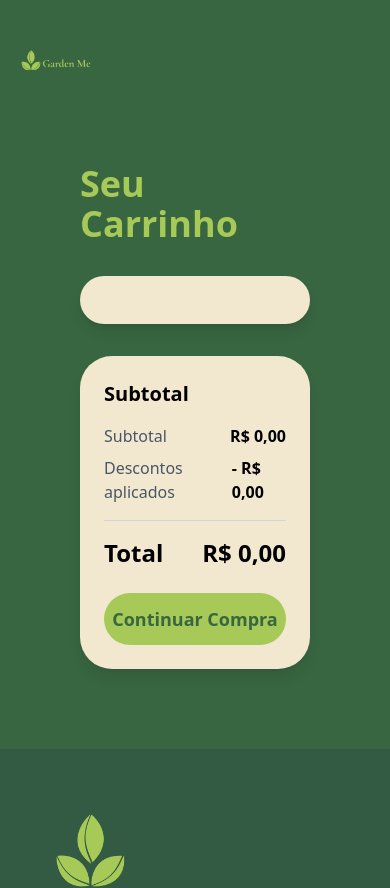
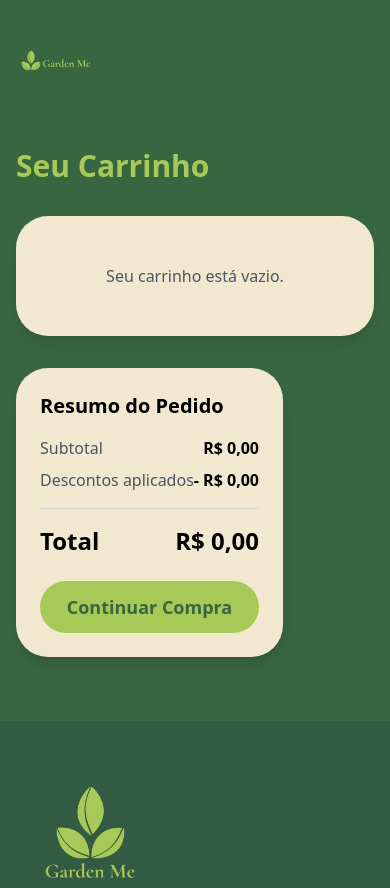
Before and after one commit to standbytheboy/gardenme, a React (Vite) app in the folder frontend/: page /carrinho in a window 390 px wide. Shown: the top 888 px of the page. Built offline with nearby package versions, Linux system fonts and the light colour scheme; some icons are missing.

Commit message:
making shopping cart page responsive

```diff
--- a/frontend/src/components/CartItem.tsx
+++ b/frontend/src/components/CartItem.tsx
@@ -1,5 +1,5 @@
-import React from 'react';
-import { CartItemProps } from './interfaces';
+import React from "react";
+import { CartItemProps } from "./interfaces";
 
 const CartItem: React.FC<CartItemProps> = ({
   id,
@@ -9,7 +9,7 @@ const CartItem: React.FC<CartItemProps> = ({
   quantity,
   imageSrc,
   onQuantityChange,
-  onRemove
+  onRemove,
 }) => {
   const handleDecrease = () => {
     if (quantity > 1) {
@@ -22,32 +22,43 @@ const CartItem: React.FC<CartItemProps> = ({
   };
 
   return (
-    <div className="flex items-center p-4 mb-4 bg-[#F2E8CF] rounded-2xl">
-  <img src={imageSrc} alt={name} className="w-16 h-16 object-cover rounded-md mr-4" />
-  <div className="flex-grow">
+    <div className="flex flex-col sm:flex-row items-center p-4 mb-4 bg-[#F2E8CF] rounded-2xl">
+      <img
+        src={imageSrc}
+        alt={name}
+        className="w-16 h-16 object-cover rounded-md mb-2 sm:mb-0 sm:mr-4"
+      />
+
+      <div className="flex-grow mb-2 sm:mb-0">
         <p className="font-semibold text-lg text-[#386641]">{name}</p>
         <p className="text-sm text-gray-500">{kit}</p>
       </div>
-  <div className="flex items-center bg-[#A7C957] rounded-2xl p-1 mx-4">
+
+      <div className="flex items-center bg-[#A7C957] rounded-2xl p-1 mx-0 sm:mx-4 mb-2 sm:mb-0">
         <button
           onClick={handleDecrease}
-      className="text-text-light w-8 h-8 flex items-center justify-center text-xl font-bold"
+          aria-label={`Diminuir quantidade de ${name}`}
+          className="text-text-light w-8 h-8 flex items-center justify-center text-xl font-bold hover:bg-[#386641]/20 rounded"
         >
           -
         </button>
         <span className="mx-3 text-lg font-semibold">{quantity}</span>
         <button
           onClick={handleIncrease}
-      className="text-text-light w-8 h-8 flex items-center justify-center text-xl font-bold"
+          aria-label={`Aumentar quantidade de ${name}`}
+          className="text-text-light w-8 h-8 flex items-center justify-center text-xl font-bold hover:bg-[#386641]/20 rounded"
         >
           +
         </button>
       </div>
-  <div className="text-xl font-bold text-[#386641] whitespace-nowrap mr-4">
-    R$ {(price * quantity).toFixed(2).replace('.', ',')}
+
+      <div className="text-xl font-bold text-[#386641] whitespace-nowrap mr-0 sm:mr-4 mb-2 sm:mb-0">
+        R$ {(price * quantity).toFixed(2).replace(".", ",")}
       </div>
+
       <button
         onClick={() => onRemove(id, name)}
+        aria-label={`Remover ${name} do carrinho`}
         className="text-sm text-red-500 hover:text-red-700 font-semibold"
       >
         Excluir
--- a/frontend/src/pages/ShoppingCart.tsx
+++ b/frontend/src/pages/ShoppingCart.tsx
@@ -7,6 +7,7 @@ import { useNavigate } from "react-router-dom";
 import { CartItemType } from "src/components/interfaces.tsx";
 
 const ShoppingCart: React.FC = () => {
+  // ... (toda a sua lógica de state e funções permanece a mesma)
   const [cartItems, setCartItems] = useState<CartItemType[]>(() => {
     const storedCart = localStorage.getItem("cartItems");
     return storedCart ? JSON.parse(storedCart) : [];
@@ -19,14 +20,13 @@ const ShoppingCart: React.FC = () => {
     localStorage.setItem("cartItems", JSON.stringify(cartItems));
   }, [cartItems]);
 
-  // Efeito para recalcular sempre que os itens do carrinho mudarem
   useEffect(() => {
     const newSubtotal = cartItems.reduce(
       (acc, item) => acc + item.price * item.quantity,
       0
     );
     setSubtotal(newSubtotal);
-    setTotal(newSubtotal); // Simplificado, você pode adicionar a lógica de frete e desconto aqui
+    setTotal(newSubtotal);
     localStorage.setItem("cartItems", JSON.stringify(cartItems));
   }, [cartItems]);
 
@@ -55,18 +55,22 @@ const handleRemoveItem = (id: number, name: string) => {
 
   const navigate = useNavigate();
 
+
   return (
+    // A classe mt-21 provavelmente corresponde à altura do seu Navbar. Se o Navbar for responsivo,
+    // talvez essa margem também precise ser.
     <div className="mt-21">
-      <Navbar></Navbar>
-      <div className="min-h-[70vh] bg-[#386641] p-20 md:p-20 flex flex-col items-center">
-        <h1 className="w-full max-w-7xl text-4xl font-bold text-[#A7C957] mb-8 self-start">
+      <Navbar />
+      <div className="min-h-[70vh] bg-[#386641] px-4 py-16 md:px-8 lg:px-16 lg:py-12 flex flex-col items-center">
+
+        <h1 className="w-full max-w-7xl text-3xl sm:text-4xl font-bold text-[#A7C957] mb-8 self-start">
           Seu Carrinho
         </h1>
 
         <div className="w-full max-w-7xl flex flex-col lg:flex-row gap-8">
-          {/* Lista de Itens do Carrinho */}
-          <div className="flex-1 bg-[#F2E8CF] p-6 rounded-4xl shadow-lg">
-            {cartItems.map((item) => (
+          <div className="flex-1 bg-[#F2E8CF] p-4 sm:p-6 rounded-4xl shadow-lg">
+            {cartItems.length > 0 ? (
+              cartItems.map((item) => (
                 <CartItem
                   key={item.id}
                   id={item.id}
@@ -78,14 +82,14 @@ const handleRemoveItem = (id: number, name: string) => {
                   onQuantityChange={handleQuantityChange}
                   onRemove={handleRemoveItem}
                 />
-))}
-
+              ))
+            ) : (
+              <p className="text-center text-gray-600 py-8">Seu carrinho está vazio.</p>
+            )}
           </div>
-
-          {/* Resumo do Pedido */}
-          <div className="lg:w-96 bg-[#F2E8CF] p-6 rounded-4xl shadow-lg self-start sticky top-8">
+          <div className="lg:w-96 bg-[#F2E8CF] p-6 rounded-4xl shadow-lg self-start lg:sticky lg:top-24">
             <h2 className="text-xl font-semibold mb-4 text-text-dark">
-              Subtotal
+              Resumo do Pedido
             </h2>
             <div className="flex justify-between items-center mb-2">
               <span className="text-gray-600">Subtotal</span>
@@ -113,7 +117,7 @@ const handleRemoveItem = (id: number, name: string) => {
           </div>
         </div>
       </div>
-      <Footer></Footer>
+      <Footer />
     </div>
   );
 };
```
Lines whose indentation alone changed are shown as unchanged.
